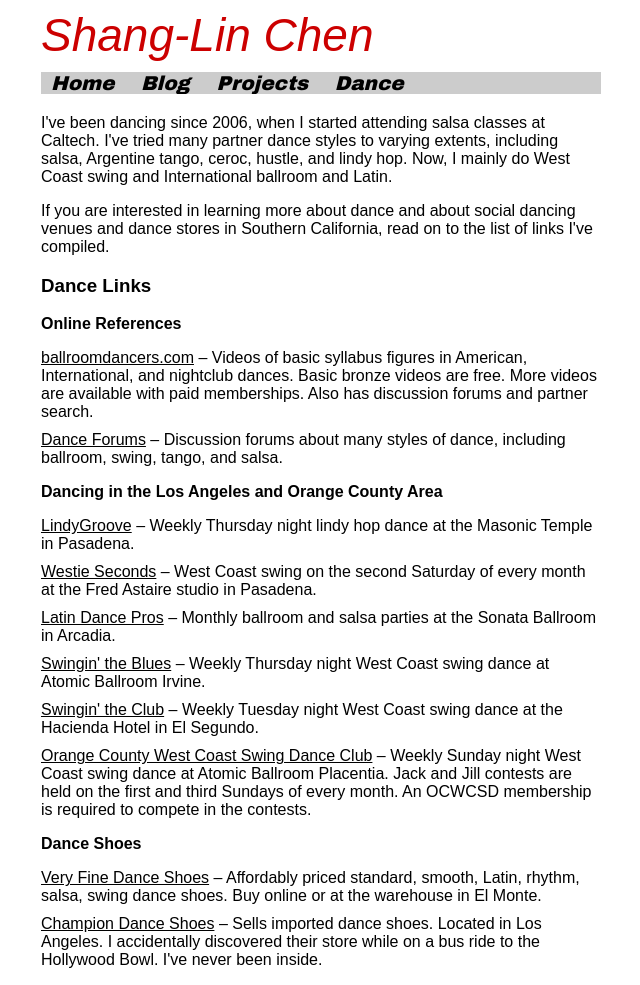
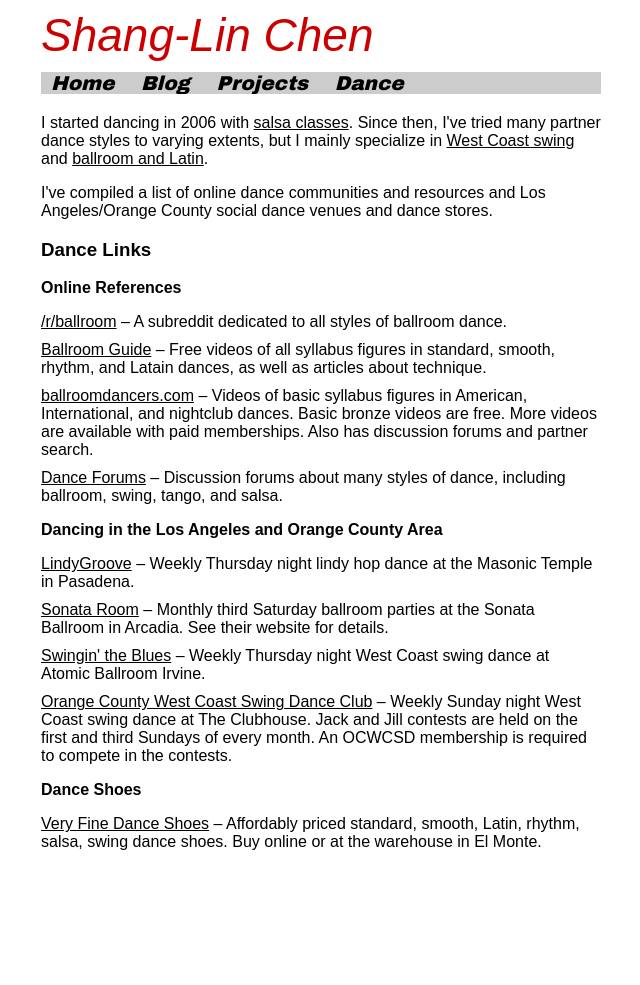
Before and after one commit to shang-lin/shang-lin.github.io, a Jekyll site: the page built from dance/index.html, in a window 1280 px wide. Shown: the whole page, without its empty margins (319-959 px from the left). Built offline with Jekyll 4.4.1, drawn with Linux system fonts in a browser that asks for light colours; some web fonts are replaced; after the commit the page ends 900 px from its top, so only the background shows below that.

Commit message:
Updated links. Edited content.

```diff
--- a/dance/index.html
+++ b/dance/index.html
@@ -7,21 +7,24 @@ redirect_from:
  - /dance.html
 ---
 
-<p>I've been dancing since 2006, when I started attending salsa classes at Caltech. I've tried many partner dance styles to varying extents, including salsa, Argentine tango,
-	ceroc, hustle, and lindy hop. Now, I mainly do West Coast swing and International ballroom and Latin.
+<p>I started dancing in 2006 with <a href="https://www.facebook.com/groups/2299673497/">salsa classes</a>. Since then, I've tried many partner dance styles to varying extents, but I mainly specialize in <a href="http://www.caltechdance.org/swing">West Coast swing</a> and <a href="http://www.caltechdance.org/home">ballroom and Latin</a>.
 	</p>
 
-	<p>If you are interested in learning more about dance and about social dancing venues and dance stores in Southern California, read on to the list of links I've compiled.</p>
+	<p>I've compiled a list of online dance communities and resources and Los Angeles/Orange County social dance venues and dance stores.</p>
 
 	<a href="#links"></a>
 	<h3>Dance Links</h3>
 	<p><strong>Online References</strong></p>
 	<p>
 	<ul class="linklist">
+        <li><a href="https://www.reddit.com/r/ballroom/">/r/ballroom</a> &ndash; A subreddit dedicated to all styles of ballroom dance.</li>
+        <li><a href="http://ballroomguide.com"">Ballroom Guide</a> &ndash; Free videos of all syllabus figures in standard, smooth, rhythm, and Latain dances, as well as articles about technique.</li>
 	<li><a href="http://www.ballroomdancers.com">ballroomdancers.com</a> &ndash; Videos of basic syllabus figures in American, International, and nightclub dances. Basic bronze videos are free. More videos are
 	available with paid memberships. Also has discussion forums and partner search.</li>
 	<li><a href="http://www.danceforums.com">Dance Forums</a> &ndash; Discussion forums about many styles of dance, including ballroom, swing, tango, and salsa.</li>
+
 	</ul>
+
 	</p>
 
 	<p>
@@ -29,11 +32,11 @@ redirect_from:
 	<p>
 	<ul class="linklist">
 	<li><a href="http://www.lindygroove.com">LindyGroove</a> &ndash; Weekly Thursday night lindy hop dance at the Masonic Temple in Pasadena.</li>
-	<li><a href="http://www.westieseconds.com">Westie Seconds</a> &ndash; West Coast swing on the second Saturday of every month at the Fred Astaire studio in Pasadena.</li>
-	<li><a href="http://www.latindancepros.com/parties.html">Latin Dance Pros</a> &ndash; Monthly ballroom and salsa parties at the Sonata Ballroom in Arcadia.</li>
+	<!-- <li><a href="http://www.westieseconds.com">Westie Seconds</a> &ndash; West Coast swing on the second Saturday of every month at the Fred Astaire studio in Pasadena.</li> --></a>
+            <li><a href="http://sonataroom.com">Sonata Room</a> &ndash; Monthly third Saturday ballroom parties at the Sonata Ballroom in Arcadia. See their website for details.</li>
 	<li><a href="http://www.socalswingdance.com/swingintheblues.htm">Swingin' the Blues</a> &ndash; Weekly Thursday night West Coast swing dance at Atomic Ballroom Irvine.</li>
-	<li><a href="http://www.socalswingdance.com/swingintheclub.htm">Swingin' the Club</a> &ndash; Weekly Tuesday night West Coast swing dance at the Hacienda Hotel in El Segundo.</li>
-	<li><a href="http://www.ocwcsdc.com/">Orange County West Coast Swing Dance Club</a> &ndash; Weekly Sunday night West Coast swing dance at Atomic Ballroom Placentia. Jack and Jill contests are held
+	<!-- <li><a href="http://www.socalswingdance.com/swingintheclub.htm">Swingin' the Club</a> &ndash; Weekly Tuesday night West Coast swing dance at the Hacienda Hotel in El Segundo.</li> --></a>
+	<li><a href="http://www.ocwcsdc.com/">Orange County West Coast Swing Dance Club</a> &ndash; Weekly Sunday night West Coast swing dance at The Clubhouse. Jack and Jill contests are held
 	on the first and third Sundays of every month. An OCWCSD membership is required to compete in the contests.</li>
 	</ul>
 	</p>
@@ -43,6 +46,6 @@ redirect_from:
 	<p>
 	<ul class="linklist">
 	<li><a href="http://www.veryfineshoes.com/">Very Fine Dance Shoes</a> &ndash; Affordably priced standard, smooth, Latin, rhythm, salsa, swing dance shoes. Buy online or at the warehouse in El Monte.</li>
-	<li><a href="http://championdanceshoes.com/">Champion Dance Shoes</a> &ndash; Sells imported dance shoes. Located in Los Angeles. I accidentally discovered their store while on a bus
-	ride to the Hollywood Bowl. I've never been inside.</li>
+	<!-- <li><a href="http://championdanceshoes.com/">Champion Dance Shoes</a> &ndash; Sells imported dance shoes. Located in Los Angeles. I accidentally discovered their store while on a bus
+	ride to the Hollywood Bowl. I've never been inside.</li>-->
 	</ul>
```
